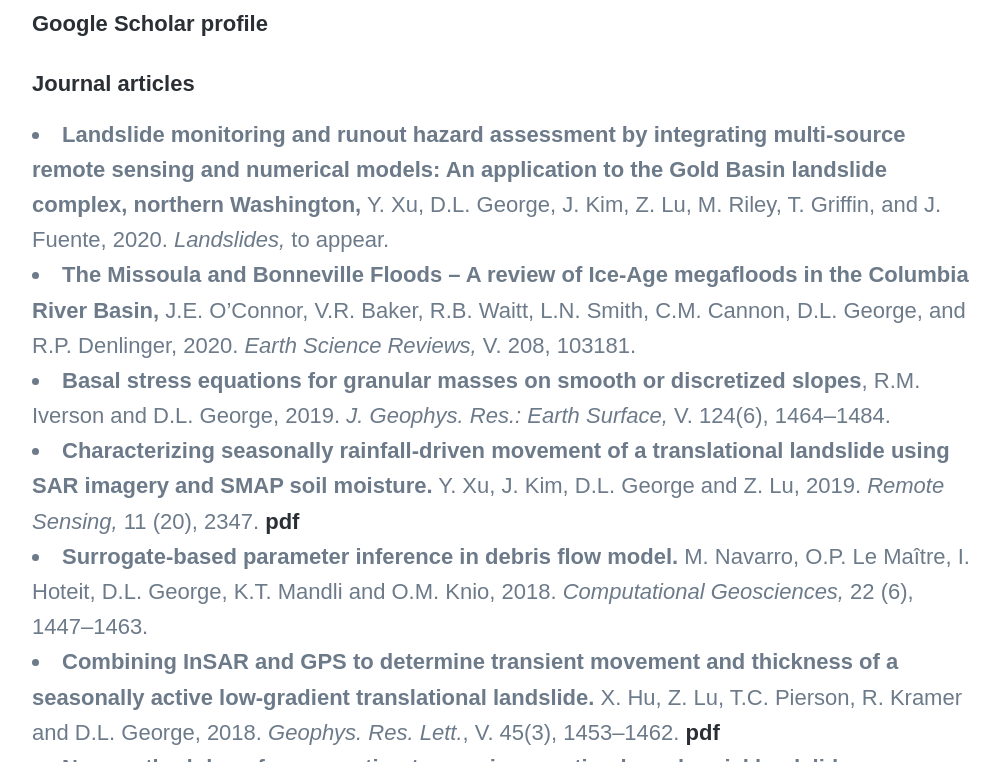
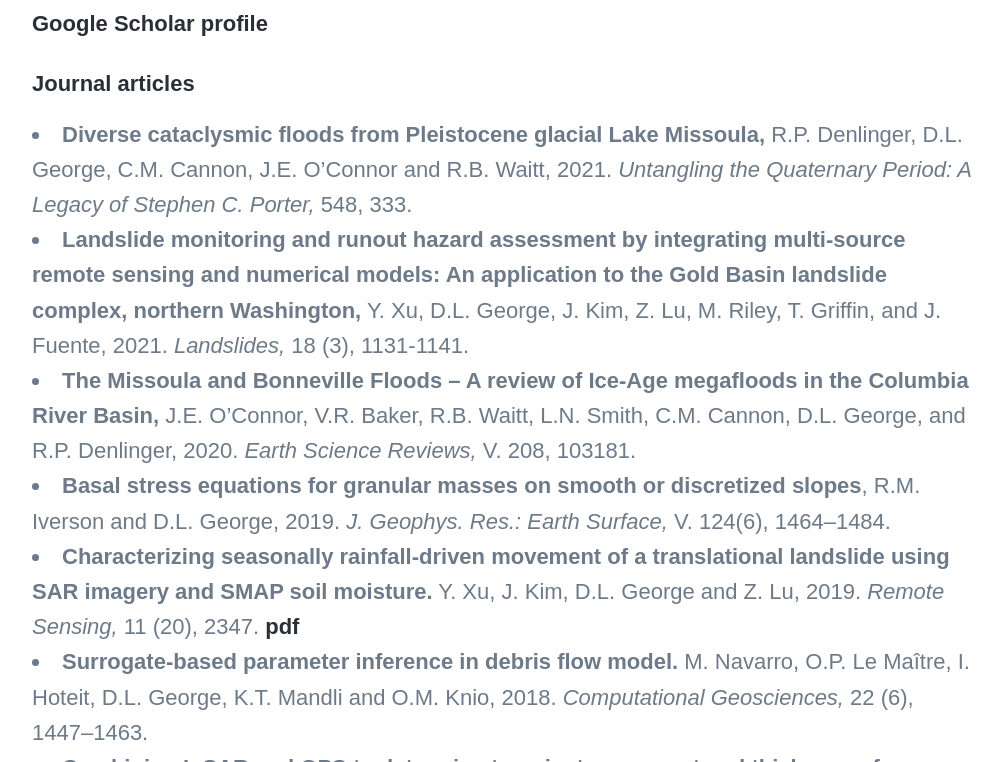
Before and after one commit to dlgeorge/dlgeorge.github.io, a Jekyll site: the page built from _pages/publications.md, in a window 1280 px wide and 900 px high, scrolled down 458 px, cut to the strip 138-900 px from the top of the window. Shown: the whole strip, without its empty margins (138-1140 px from the left). Built offline with Jekyll 4.4.1, drawn with Linux system fonts in a browser that asks for light colours; nearby versions of some CDN libraries; some web fonts are replaced.

Commit message:
pubs update

```diff
--- a/_pages/publications.md
+++ b/_pages/publications.md
@@ -8,7 +8,10 @@ featured_image: /images/pages/CVO_library.jpg
 #### [Google Scholar profile](https://scholar.google.com/citations?user=p9fuq1oAAAAJ&hl=en)
 
 #### Journal articles
-*  **Landslide monitoring and runout hazard assessment by integrating multi-source remote sensing and numerical models: An application to the Gold Basin landslide complex, northern Washington,** Y. Xu, D.L. George, J. Kim, Z. Lu, M. Riley, T. Griffin, and J. Fuente, 2020. *Landslides,* to appear.
+* **Diverse cataclysmic floods from Pleistocene glacial Lake Missoula,**
+R.P. Denlinger, D.L. George, C.M. Cannon, J.E. O’Connor and R.B. Waitt, 2021.
+ *Untangling the Quaternary Period: A Legacy of Stephen C. Porter,* 548, 333.
+*  **Landslide monitoring and runout hazard assessment by integrating multi-source remote sensing and numerical models: An application to the Gold Basin landslide complex, northern Washington,** Y. Xu, D.L. George, J. Kim, Z. Lu, M. Riley, T. Griffin, and J. Fuente, 2021. *Landslides,* 18 (3), 1131-1141.
 * **The Missoula and Bonneville Floods – A review of Ice-Age megafloods in the Columbia River Basin,** J.E. O’Connor, V.R. Baker, R.B. Waitt, L.N. Smith, C.M. Cannon, D.L. George,  and R.P. Denlinger, 2020. *Earth Science Reviews,* V. 208, 103181.
 * **Basal stress equations for granular masses on smooth or discretized slopes**, R.M. Iverson and D.L. George, 2019. *J. Geophys. Res.: Earth Surface,* V. 124(6), 1464–1484.
 * **Characterizing seasonally rainfall-driven movement of a translational landslide using SAR imagery and SMAP soil moisture.** Y. Xu, J. Kim, D.L. George and Z. Lu, 2019. *Remote Sensing,* 11 (20), 2347. [pdf]({{ site.baseurl }}/pubs/XuKimEtAl2019_RemoteSensing.pdf)
```
